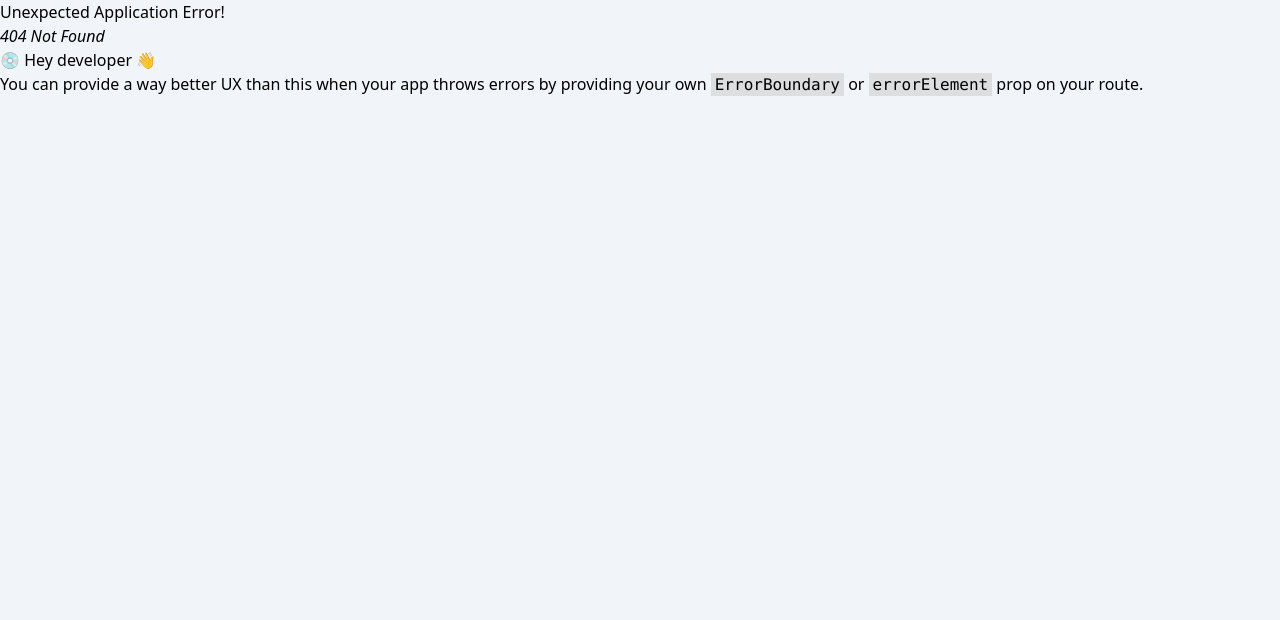
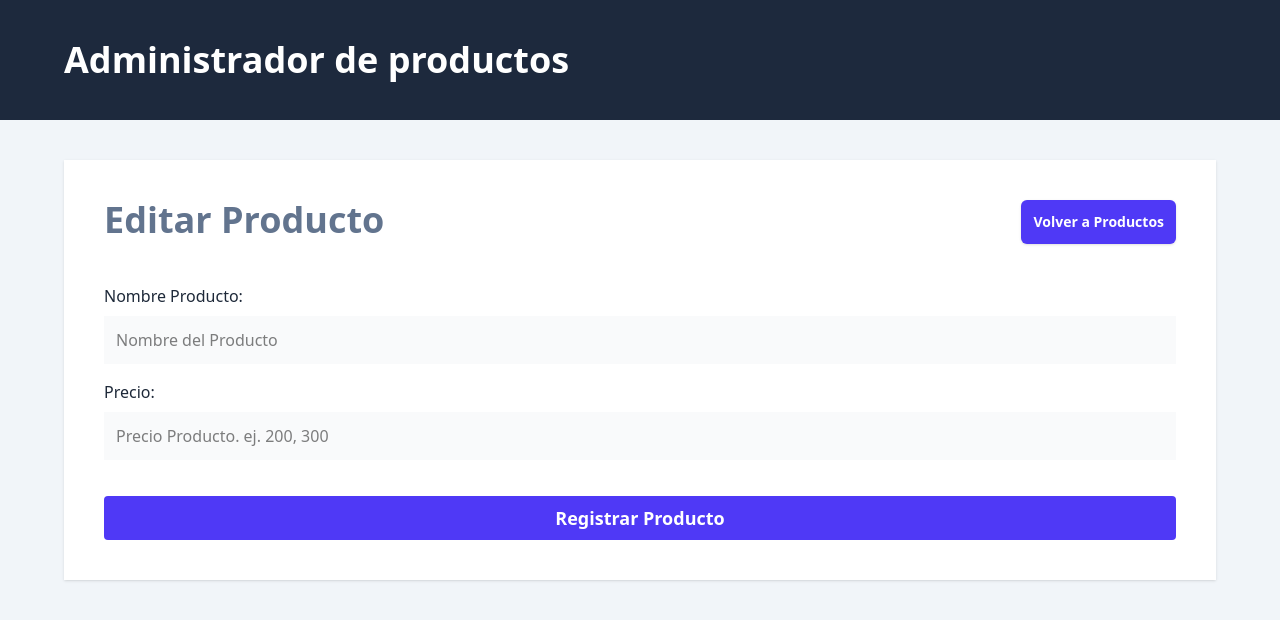
Before and after one commit to Sergio-NunezP/FullStack--Adm_Productos, a React (Vite) app in the folder client/: page /productos/1/editar in a window 1280 px wide. Before the commit this address had no page. Shown: the top 620 px of the page. Built offline with nearby package versions, Linux system fonts and the light colour scheme.

Commit message:
creando la ruta para editar prductos

```diff
--- a/client/src/components/ProductDetail.tsx
+++ b/client/src/components/ProductDetail.tsx
@@ -20,7 +20,9 @@
                 {isAvailable ? 'Disponible' : 'No Disponible'}
             </td>
             <td className="p-3 text-lg text-gray-800 ">
-
+                <div className="flex gap-2 items-center">
+                    <button>Editar</button>
+                </div>
             </td>
         </tr>
     )
--- a/client/src/router.tsx
+++ b/client/src/router.tsx
@@ -2,6 +2,7 @@
 import Layout from "./layouts/Layout";
 import Products, { loader as productsLoader } from "./views/Products";
 import NewProduct, { action as newProductAction } from "./views/NewProduct";
+import EditProduct from "./views/EditProduct";
 
 export const router = createBrowserRouter([
     {
@@ -17,6 +18,10 @@
                 path: 'productos/nuevo',
                 element: <NewProduct />,
                 action: newProductAction
+            },
+            {
+                path: 'productos/:id/editar', // ROA Pattern - Resource-oriented design
+                element: <EditProduct />
             }
         ]
     }
--- /dev/null
+++ b/client/src/views/EditProduct.tsx
@@ -0,0 +1,84 @@
+import { Link, Form, useActionData, ActionFunctionArgs, redirect } from "react-router-dom";
+import ErrorMessage from "../components/ErrorMessage";
+import { addProduct } from "../services/ProductService";
+
+// Recuperar los datos ingresado en el formulario
+export async function action({ request }: ActionFunctionArgs) {
+    const data = Object.fromEntries(await request.formData())
+
+    let error = ''
+
+    if (Object.values(data).includes('')) {
+        error = 'Todos los campos son obligatorios'
+    }
+
+    if (error.length) {
+        return error
+    }
+
+    await addProduct(data)
+
+    // Redireccionar despues de insertar un producto
+    return redirect('/')
+}
+
+export default function EditProduct() {
+
+    // Hook para pasar el error de una función a otra
+    const error = useActionData() as string
+
+    return (
+        <>
+            <div className="flex justify-between">
+                <h2 className="text-4xl font-black text-slate-500">
+                    Editar Producto
+                </h2>
+                <Link
+                    to="/"
+                    className="rounded-md bg-indigo-600 p-3 text-sm font-bold text-white shadow-sm hover:bg-indigo-500"
+                >
+                    Volver a Productos
+                </Link>
+            </div>
+
+            {error && <ErrorMessage>{error}</ErrorMessage>}
+            <Form
+                className="mt-10"
+                method="POST"
+            >
+
+                <div className="mb-4">
+                    <label
+                        className="text-gray-800"
+                        htmlFor="name"
+                    >Nombre Producto:</label>
+                    <input
+                        id="name"
+                        type="text"
+                        className="mt-2 block w-full p-3 bg-gray-50"
+                        placeholder="Nombre del Producto"
+                        name="name"
+                    />
+                </div>
+                <div className="mb-4">
+                    <label
+                        className="text-gray-800"
+                        htmlFor="price"
+                    >Precio:</label>
+                    <input
+                        id="price"
+                        type="number"
+                        className="mt-2 block w-full p-3 bg-gray-50"
+                        placeholder="Precio Producto. ej. 200, 300"
+                        name="price"
+                    />
+                </div>
+                <input
+                    type="submit"
+                    className="mt-5 w-full bg-indigo-600 p-2 text-white font-bold text-lg cursor-pointer rounded"
+                    value="Registrar Producto"
+                />
+            </Form>
+        </>
+    )
+}
```
